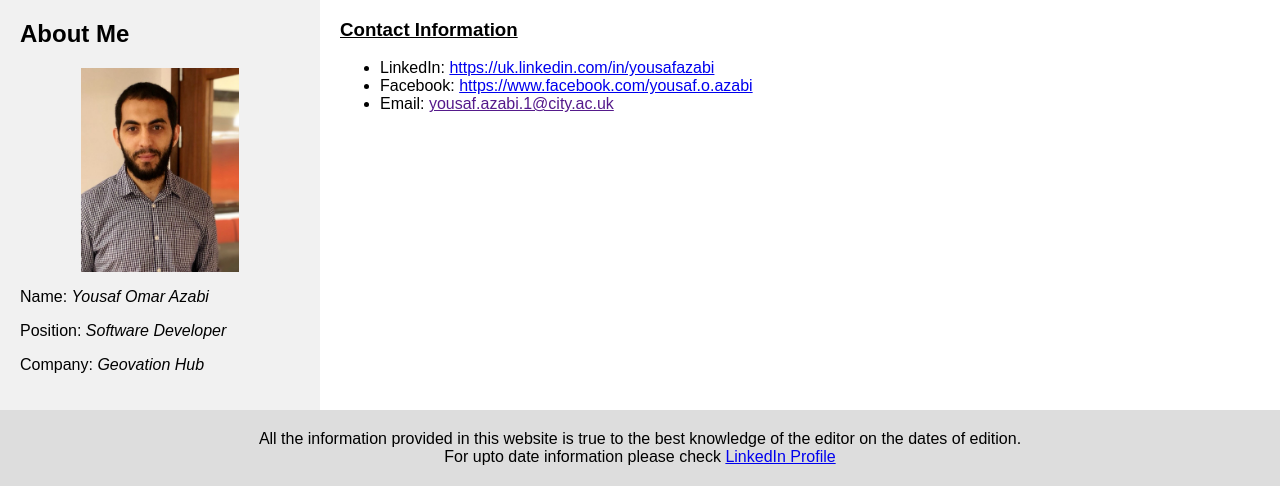
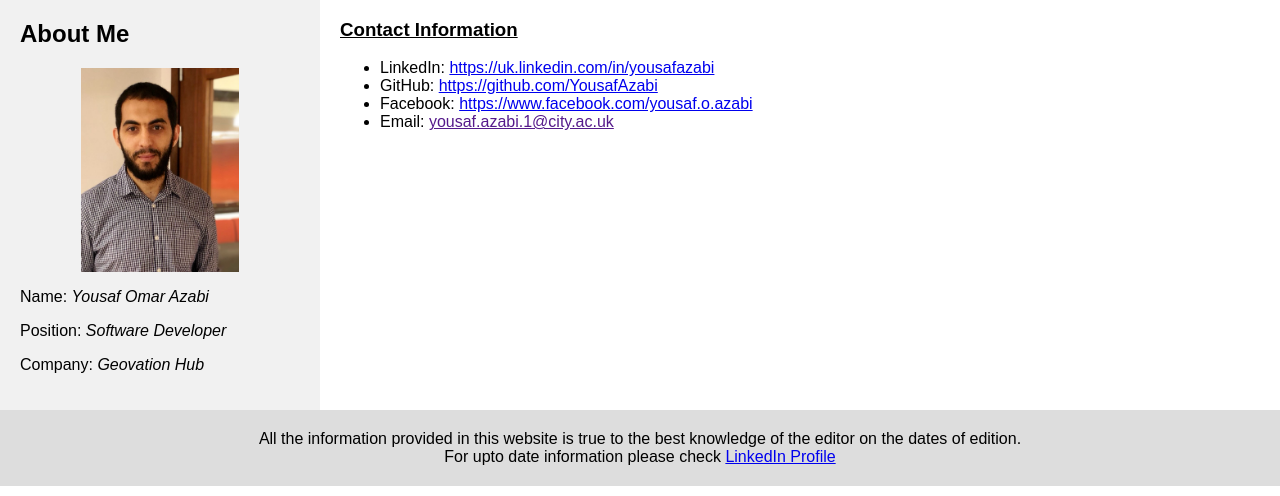
Before and after one commit to YousafAzabi/YousafAzabi.github.io, a plain HTML site: page contact.html in a window 1280 px wide. Shown: the part 304-800 px from the top of the page. Drawn offline with Linux system fonts and the light colour scheme.

Commit message:
added GitHub link in contact us

```diff
--- a/contact.html
+++ b/contact.html
@@ -43,6 +43,7 @@
     <h3>Contact Information</h3>
     <ul>
       <li>LinkedIn: <a href="https://uk.linkedin.com/in/yousafazabi"> https://uk.linkedin.com/in/yousafazabi </a> </li>
+      <li>GitHub: <a href="https://github.com/YousafAzabi"> https://github.com/YousafAzabi </a> </li>
       <li>Facebook: <a href="https://www.facebook.com/yousaf.o.azabi"> https://www.facebook.com/yousaf.o.azabi </a> </li>
       <li>Email: <a href=""> yousaf.azabi.1@city.ac.uk </a> </li>
     </ul>
```
Also changed, not shown: 2 other files.
